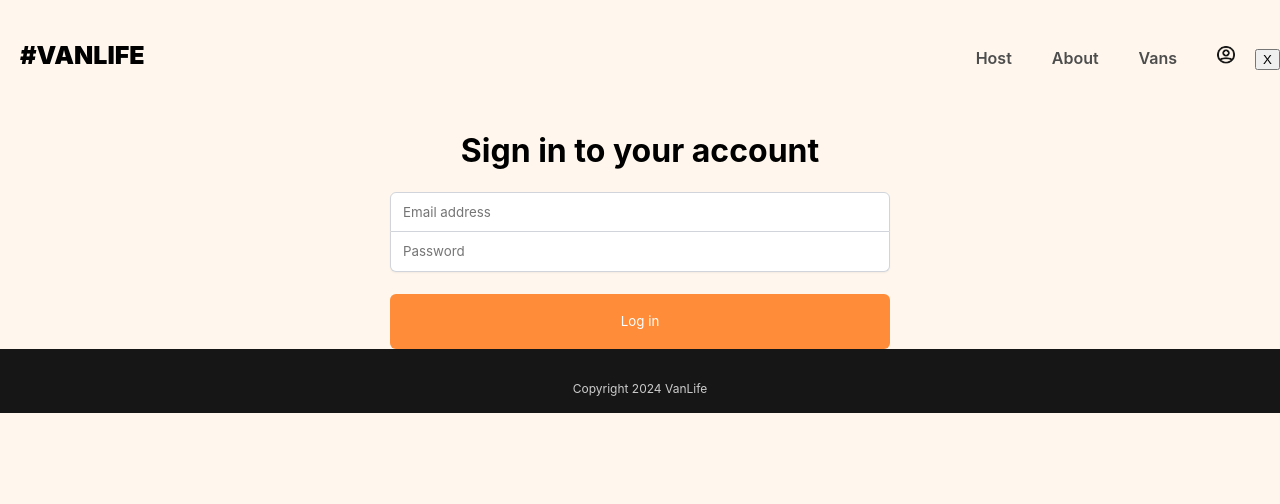
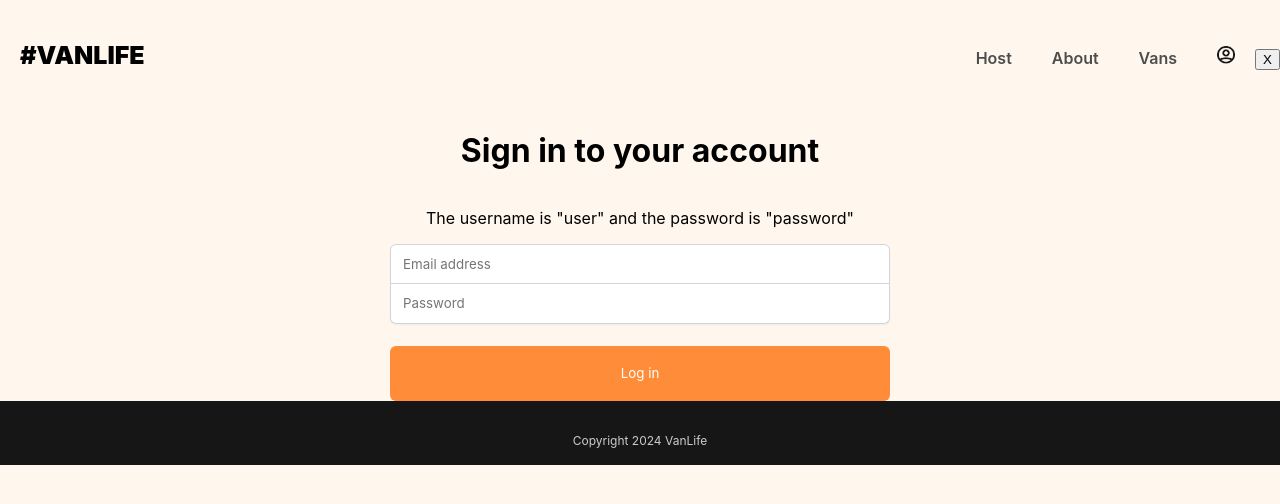
Before and after one commit to Nico-Dominguez/van-life, a React (Vite) app: page /login in a window 1280 px wide. Shown: the top 504 px of the page. Built offline with nearby package versions, Linux system fonts and the light colour scheme; what miragejs would draw is missing.

Commit message:
message for users attempting to login

```diff
--- a/src/pages/Login.jsx
+++ b/src/pages/Login.jsx
@@ -46,6 +46,7 @@ export default function Login() {
         <h3 className="login-error">{location.state.message}</h3>
       )}
       <h1>Sign in to your account</h1>
+      <p>The username is "user" and the password is "password"</p>
       {error?.message && <h3 className="login-error">{error.message}</h3>}
 
       <form onSubmit={handleSubmit} className="login-form">
```
